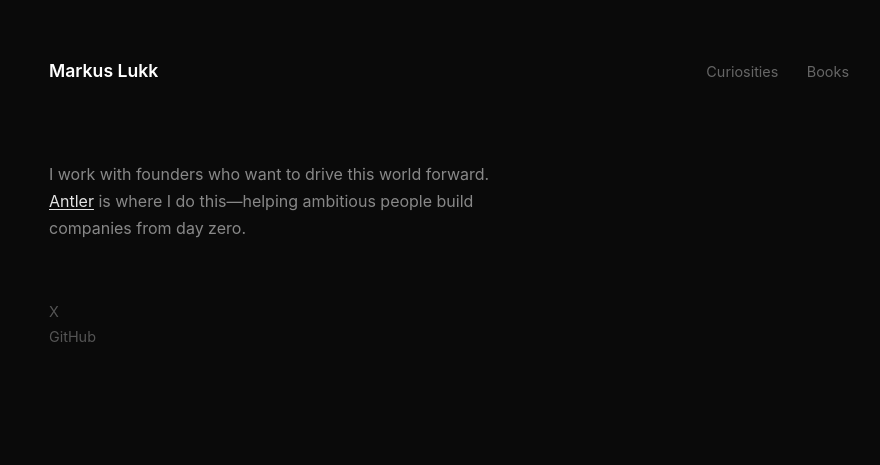
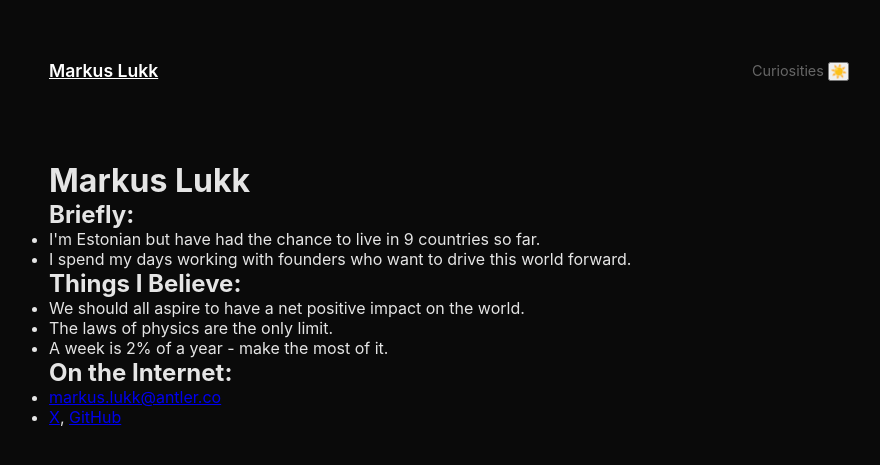
Before and after one commit to markuslukk/markuslukk.github.io, a Jekyll site: the page built from index.html, in a window 1280 px wide. Shown: the top 465 px of the page, without its empty margins (191-1071 px from the left). Built offline with Jekyll 4.4.1, drawn with Linux system fonts in a browser that asks for light colours; a script that is not in the unit is left out.

Commit message:
Update index.html

```diff
--- a/index.html
+++ b/index.html
@@ -4,21 +4,39 @@ title: Markus Lukk
 ---
 <div class="container">
   <header>
-    <span class="name">Markus Lukk</span>
+    <a href="/" class="name">Markus Lukk</a>
     <nav>
       <a href="/curiosities">Curiosities</a>
-      <a href="/books">Books</a>
+      <button id="theme-toggle" class="theme-toggle">☀️</button>
     </nav>
   </header>
 
-  <p class="bio">
-    I work with founders who want to drive this world forward.
-    <a href="https://www.antler.co">Antler</a> is where I do this—helping
-    ambitious people build companies from day zero.
-  </p>
+  <h1 class="page-title">Markus Lukk</h1>
 
-  <div class="links">
-    <a href="https://x.com/markuslukk">X</a>
-    <a href="https://github.com/markuslukk">GitHub</a>
-  </div>
+  <section class="content-section">
+    <h2>Briefly:</h2>
+    <ul class="bio-list">
+      <li>I'm Estonian but have had the chance to live in 9 countries so far.</li>
+      <li>I spend my days working with founders who want to drive this world forward.</li>
+    </ul>
+  </section>
+
+  <section class="content-section">
+    <h2>Things I Believe:</h2>
+    <ul class="bio-list">
+      <li>We should all aspire to have a net positive impact on the world.</li>
+      <li>The laws of physics are the only limit.</li>
+      <li>A week is 2% of a year - make the most of it.</li>
+    </ul>
+  </section>
+
+  <section class="content-section">
+    <h2>On the Internet:</h2>
+    <ul class="bio-list">
+      <li><a href="mailto:markus.lukk@antler.co">markus.lukk@antler.co</a></li>
+      <li><a href="https://x.com/markuslukk">X</a>, <a href="https://github.com/markuslukk">GitHub</a></li>
+    </ul>
+  </section>
 </div>
+
+<script src="/theme.js"></script>
```
